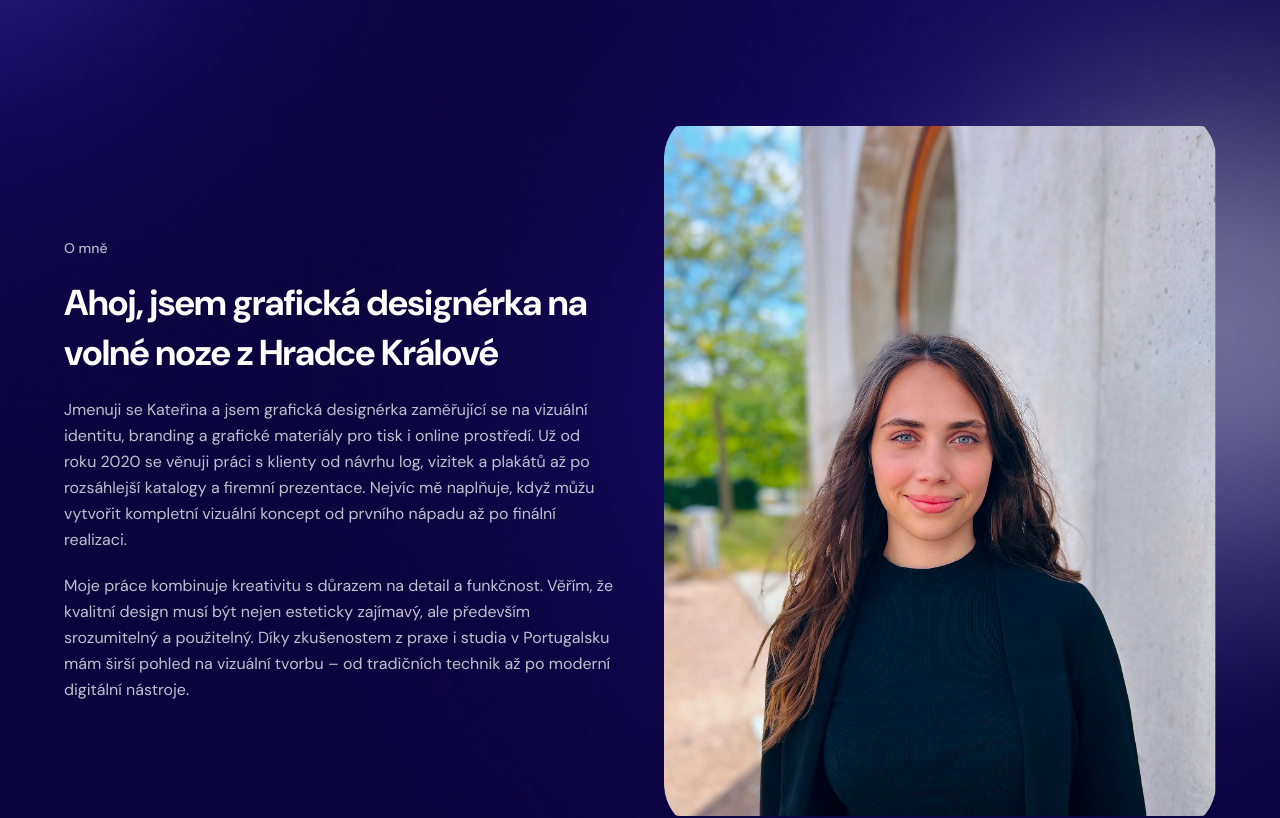
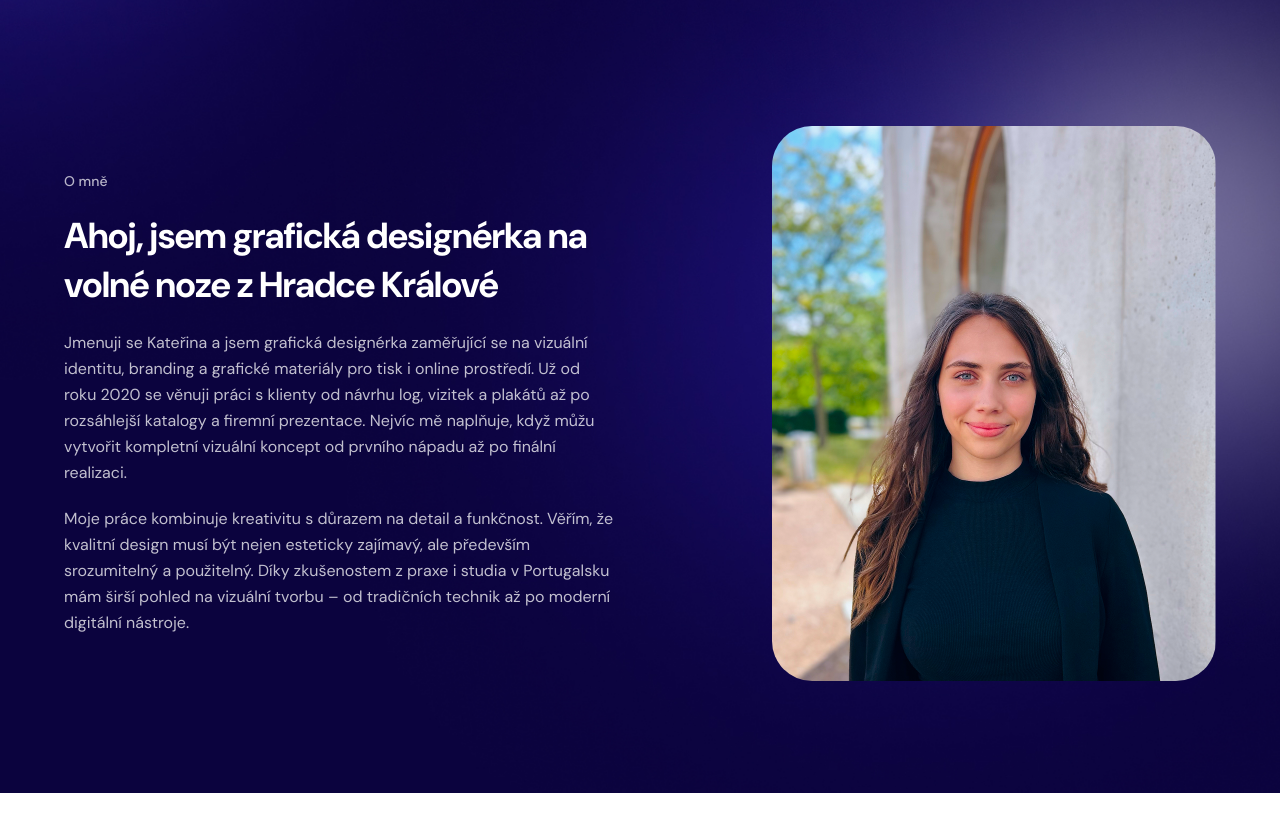
Before and after one commit to matejkajn/kata-portfolio, a Next.js app: page / in a window 1280 px wide. Shown: the part 860-1678 px from the top of the page. Built offline with nearby package versions, Linux system fonts and the light colour scheme; no server answers; the database is empty.

Commit message:
fix(home): cap profile portrait to design size and radius

```diff
--- a/src/components/home/AboutSection.tsx
+++ b/src/components/home/AboutSection.tsx
@@ -36,7 +36,7 @@ export function AboutSection() {
         alt="Portrét Kateřiny"
         width={444}
         height={582}
-        className="aspect-[4/5] w-full rounded-2xl object-cover"
+        className="aspect-[4/5] w-full max-w-[444px] justify-self-center rounded-[40px] object-cover md:justify-self-end"
       />
     </Section>
   );
```
